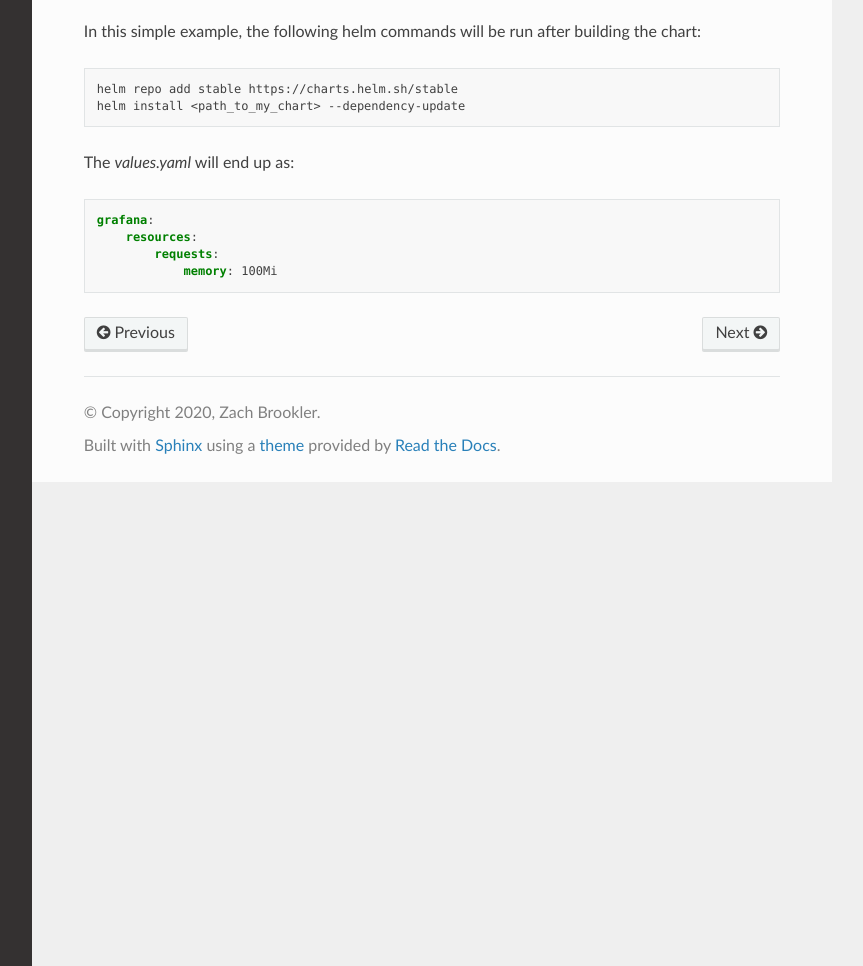
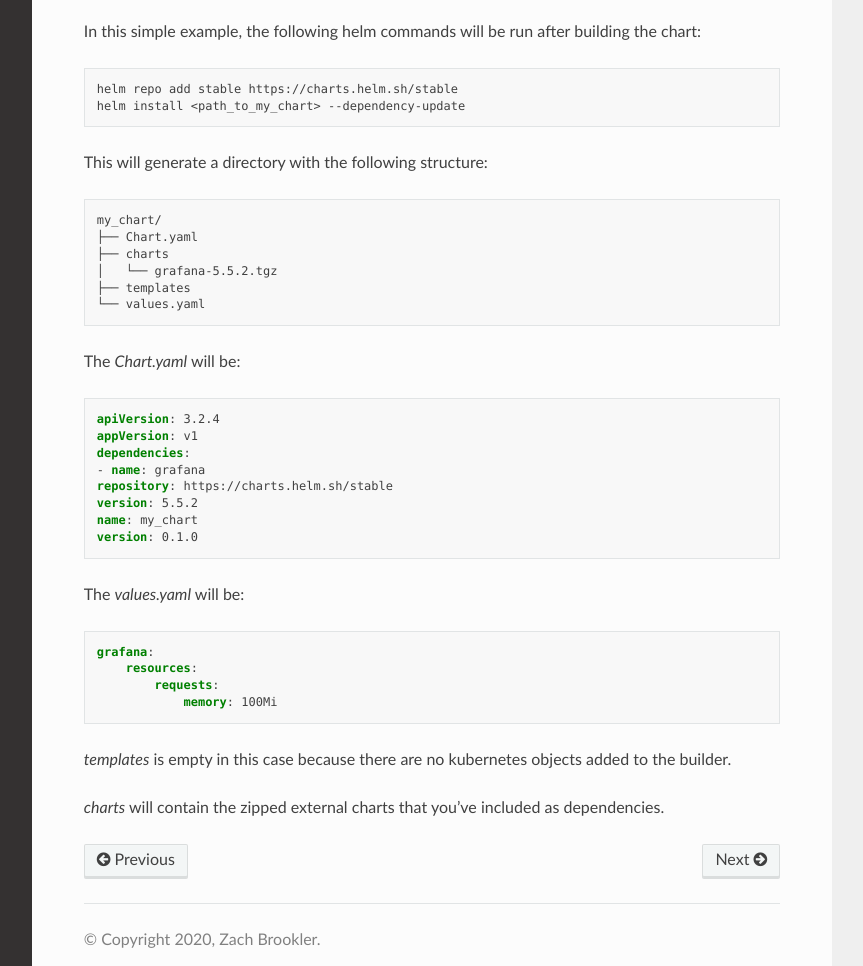
Before and after one commit to zbrookle/avionix, a Sphinx documentation site: the page built from docs/source/user_guide/using_external_helm_charts.rst, in a window 1280 px wide and 1400 px high, cut to the strip 434-1400 px from the top of the window. Shown: the whole strip, without its empty margins (268-1131 px from the left). Built offline with Sphinx 7.4.7 and the Read the Docs theme 2.0.0, drawn with Linux system fonts in a browser that asks for light colours.

Commit message:
DOC: Improve external heml chart documentation

```diff
--- a/docs/source/user_guide/using_external_helm_charts.rst
+++ b/docs/source/user_guide/using_external_helm_charts.rst
@@ -20,7 +20,31 @@ chart:
     helm repo add stable https://charts.helm.sh/stable
     helm install <path_to_my_chart> --dependency-update
 
-The *values.yaml* will end up as:
+This will generate a directory with the following structure:
+
+.. code-block:: bash
+
+    my_chart/
+    ├── Chart.yaml
+    ├── charts
+    │   └── grafana-5.5.2.tgz
+    ├── templates
+    └── values.yaml
+
+The *Chart.yaml* will be:
+
+.. code-block:: yaml
+
+    apiVersion: 3.2.4
+    appVersion: v1
+    dependencies:
+    - name: grafana
+    repository: https://charts.helm.sh/stable
+    version: 5.5.2
+    name: my_chart
+    version: 0.1.0
+
+The *values.yaml* will be:
 
 .. code-block:: yaml
 
@@ -28,3 +52,7 @@ The *values.yaml* will end up as:
         resources:
             requests:
                 memory: 100Mi
+
+*templates* is empty in this case because there are no kubernetes objects added to the builder.
+
+*charts* will contain the zipped external charts that you've included as dependencies.
```
